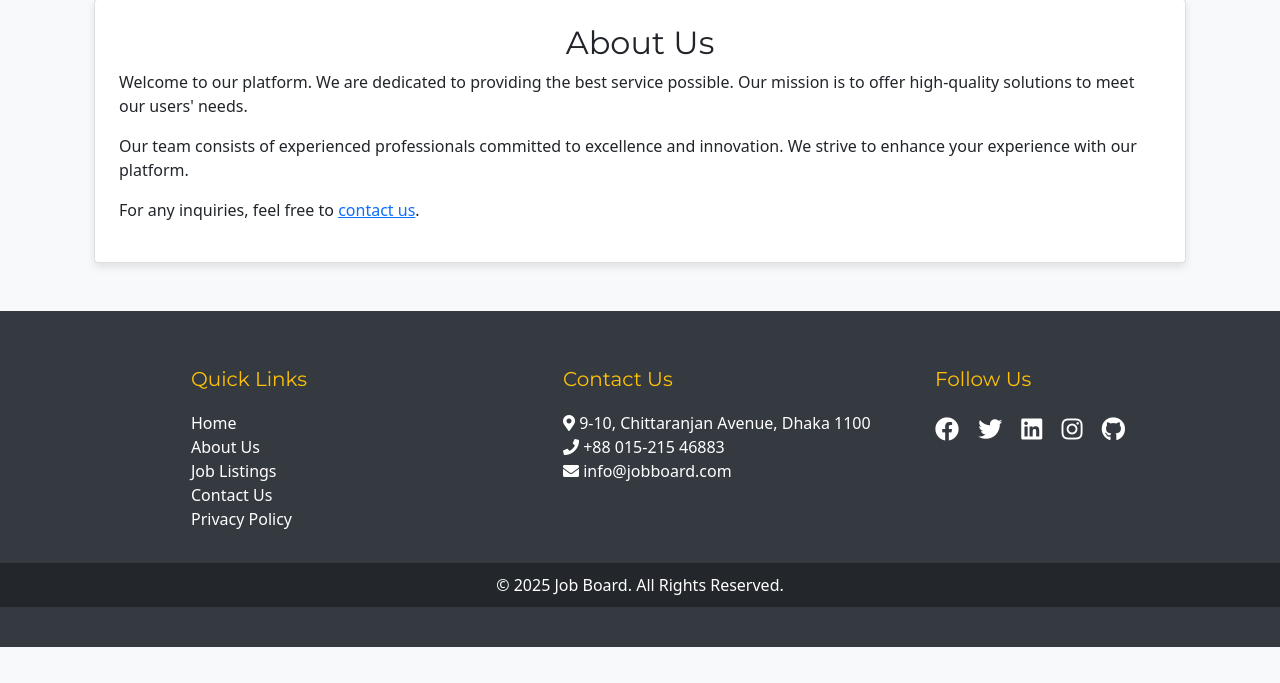
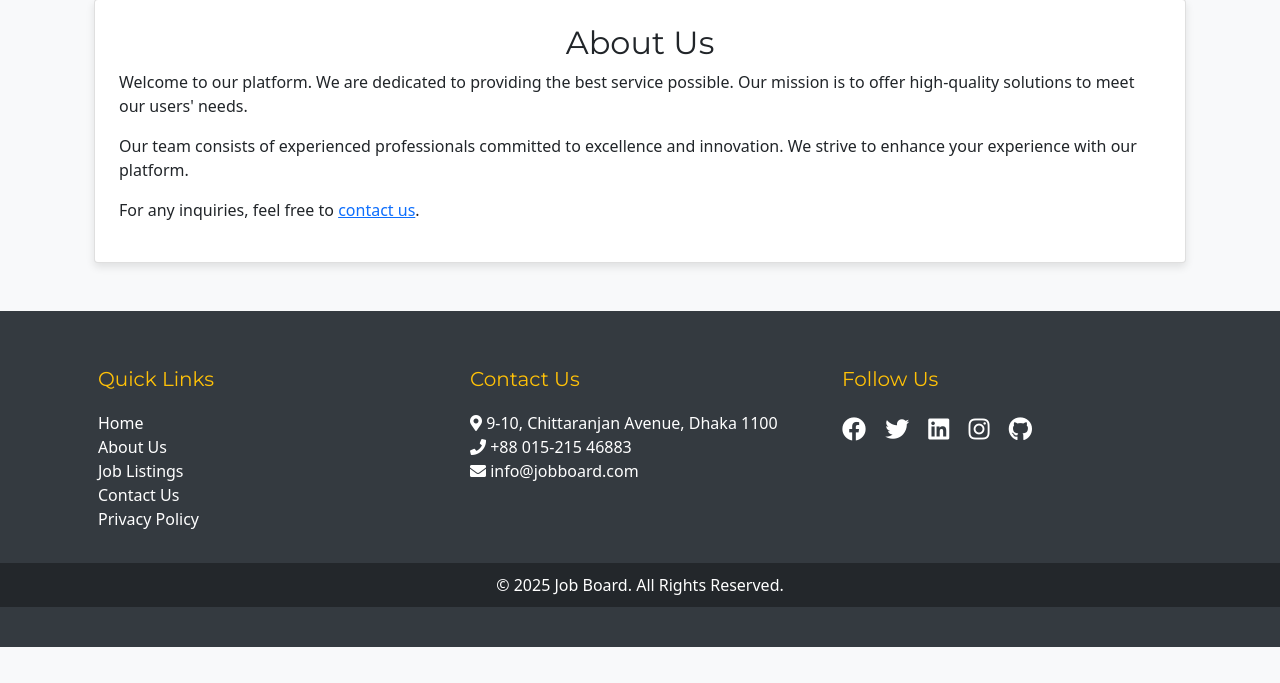
Before and after one commit to nibirjoydhar/job-board, a PHP site: page /html/about.php in a window 1280 px wide. Shown: the part 117-800 px from the top of the page. Run offline with PHP 8.4, Linux system fonts and the light colour scheme.

Commit message:
... Updated

```diff
--- a/html/admin_login.php
+++ b/html/admin_login.php
@@ -47,11 +47,12 @@ if (isset($_POST['login'])) {
     <meta charset="UTF-8">
     <meta name="viewport" content="width=device-width, initial-scale=1.0">
     <title>Admin Login</title>
-    <?php include('headlink.php');?>
+    <?php include('headlink.php'); ?>
 
 </head>
 
 <body class="bg-light">
+    <?php include('header.php'); ?>
     <div class="container mt-5">
         <div class="row justify-content-center">
             <div class="col-md-6">
@@ -101,6 +102,8 @@ if (isset($_POST['login'])) {
             }).showToast();
         <?php endif; ?>
     </script>
+    <?php include('footer.php'); ?>
+
 </body>
 
 </html>
--- a/html/footer.php
+++ b/html/footer.php
@@ -3,7 +3,6 @@
     <div class="container">
         <div class="row">
             <!-- Quick Links -->
-            <div class="col-md-1"></div>
 
             <div class="col-md-4 p-3">
                 <h5>Quick Links</h5>
@@ -27,7 +26,7 @@
             </div>
 
             <!-- Social Media -->
-            <div class="col-md-3 p-3">
+            <div class="col-md-4 p-3">
                 <h5>Follow Us</h5>
                 <div class="social-icons">
                     <a href="https://www.facebook.com/whhooami" target="_blank"><i class="fab fa-facebook"></i></a>
```
Lines whose indentation alone changed are shown as unchanged.
